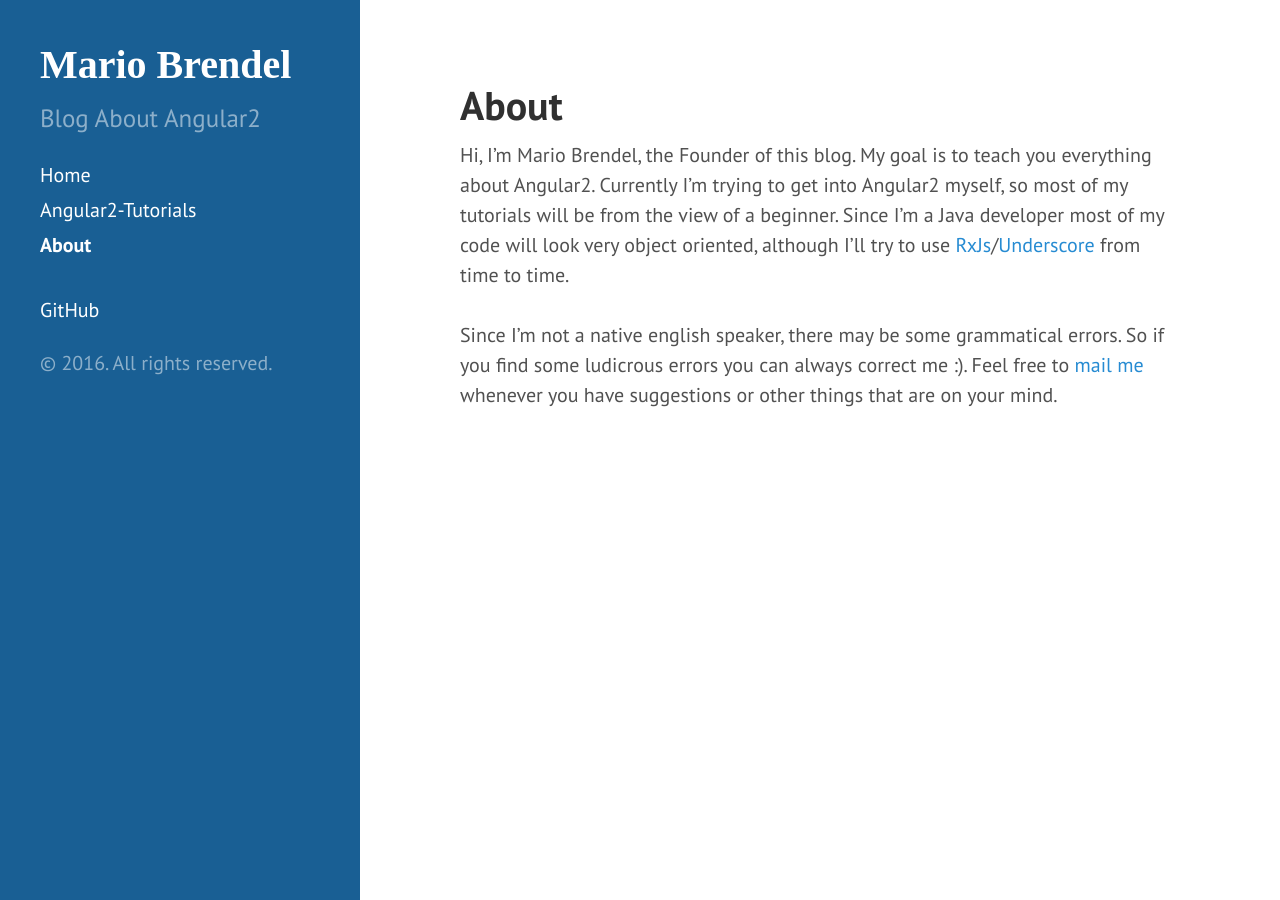
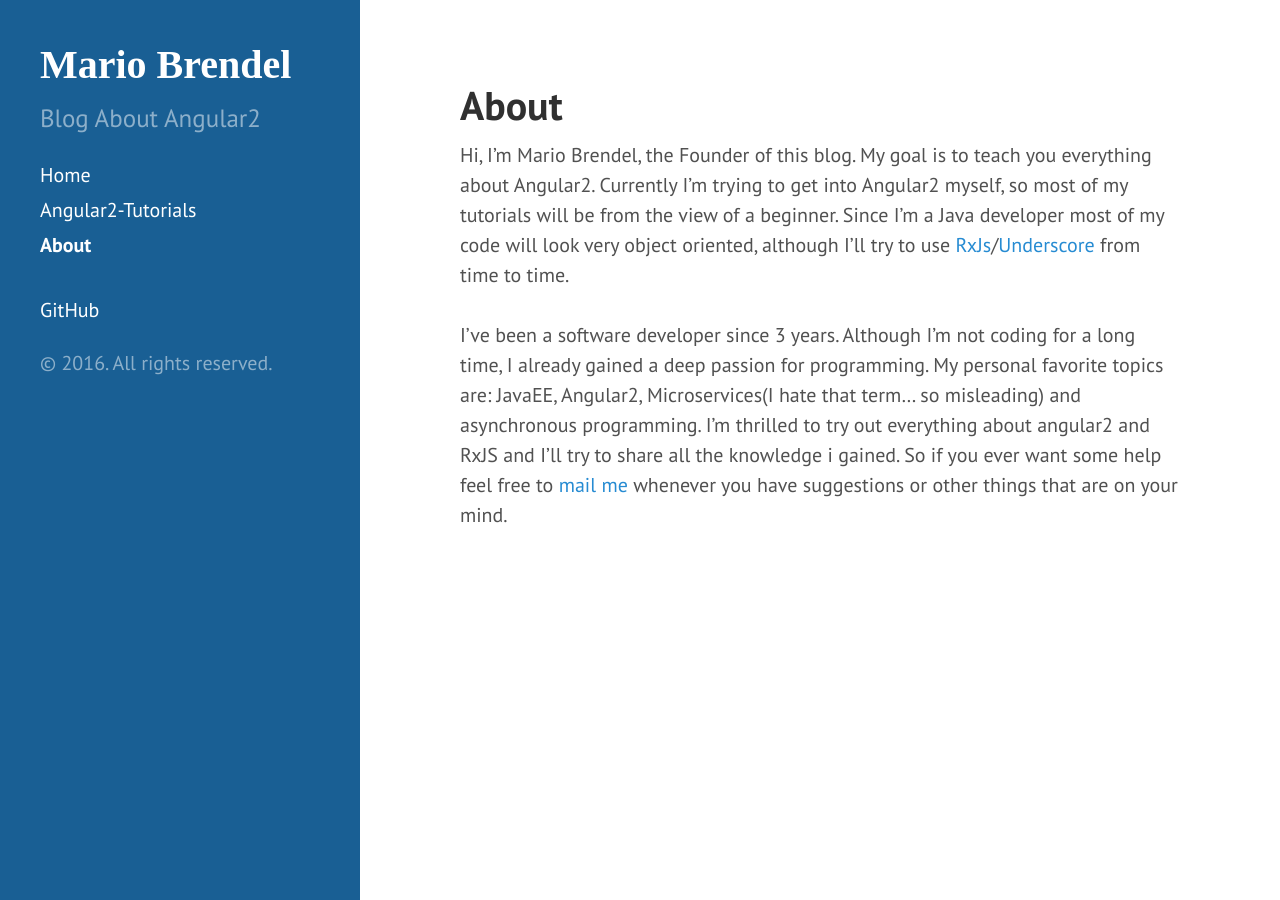
Before and after one commit to MarioBrendel/MarioBrendel.github.io, a Jekyll site: the page built from about.md, in a window 1280 px wide. Built offline with Jekyll 4.4.1, drawn with Linux system fonts in a browser that asks for light colours; Markdown is read by kramdown in place of the engine named in the settings.

Commit message:
Changed the about page a little bit

```diff
--- a/about.md
+++ b/about.md
@@ -5,6 +5,7 @@ title: About
 
 Hi, I'm Mario Brendel, the Founder of this blog. My goal is to teach you everything about Angular2.
 Currently I'm trying to get into Angular2 myself, so most of my tutorials will be from the view of a beginner. Since I'm a Java developer most of my code will look very object oriented, although I'll try to use [RxJs](https://github.com/Reactive-Extensions/RxJS)/[Underscore](http://underscorejs.org/) from time to time.
-<br />
-Since I'm not a native english speaker, there may be some grammatical errors. So if you find some ludicrous errors you can always correct me :).
-Feel free to [mail me](mariob@mario-brendel.com) whenever you have suggestions or other things that are on your mind.
+<br /><br/>
+I've been a software developer since 3 years. Although I'm not coding for a long time, I already gained a deep passion for programming. My personal favorite topics are: JavaEE, Angular2, Microservices(I hate that term... so misleading)
+and asynchronous programming. I'm thrilled to try out everything about angular2 and RxJS and I'll try to share all the knowledge i gained. So if you ever want some help
+feel free to [mail me](mariob@mario-brendel.com) whenever you have suggestions or other things that are on your mind.
```
Also changed, not shown: 2 other files.
